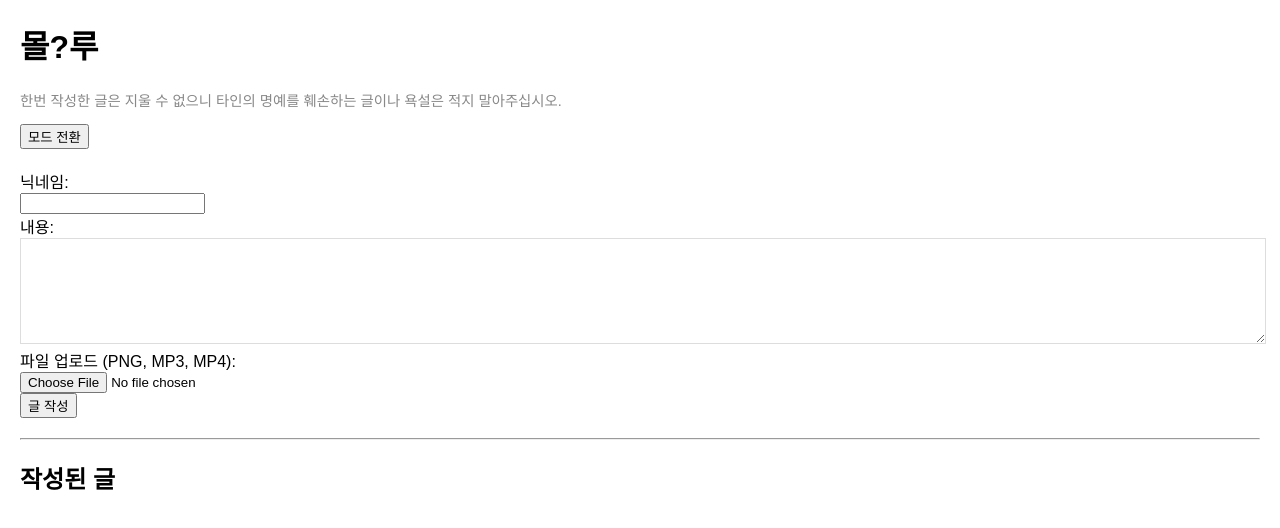
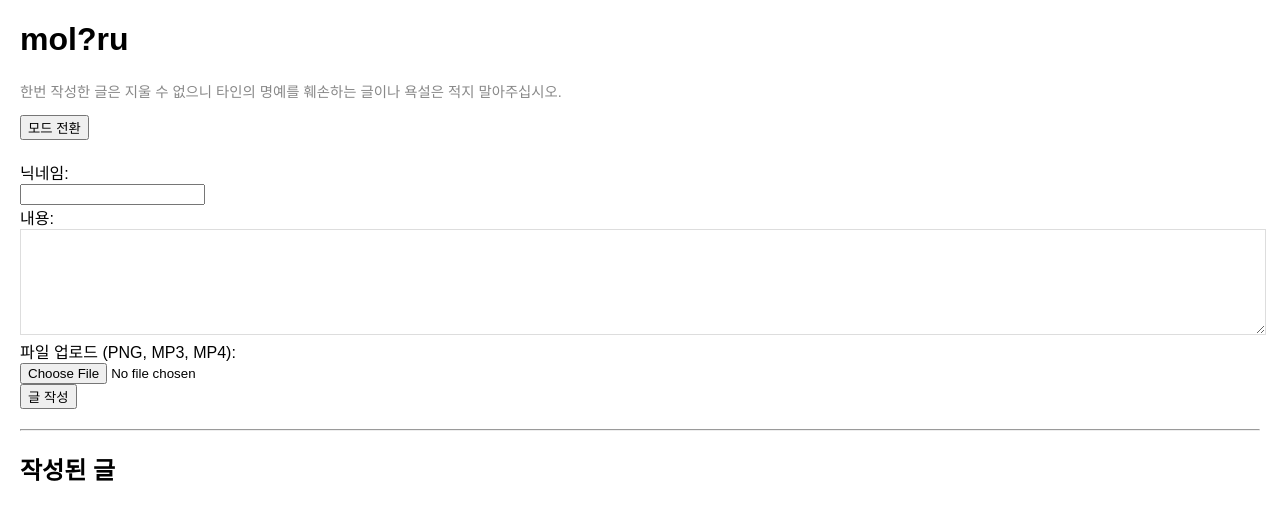
Before and after one commit to peropero1111/peropero1111.github.io, a plain HTML site: page index.html in a window 1280 px wide. Drawn offline with Linux system fonts and the light colour scheme; no server answers.

Commit message:
Update index.html

```diff
--- a/index.html
+++ b/index.html
@@ -3,7 +3,7 @@
 <head>
     <meta charset="UTF-8">
     <meta name="viewport" content="width=device-width, initial-scale=1.0">
-    <title>몰?루</title>
+    <title>mol?ru</title>
     <style>
         /* 기존 스타일 정의 */
         :root {
@@ -89,7 +89,7 @@
     </script>
 </head>
 <body>
-    <h1>몰?루</h1>
+    <h1>mol?ru</h1>
     <p class="warning">한번 작성한 글은 지울 수 없으니 타인의 명예를 훼손하는 글이나 욕설은 적지 말아주십시오.</p>
     <button class="mode-toggle" onclick="toggleMode()">모드 전환</button>
     <form id="postForm">
```
